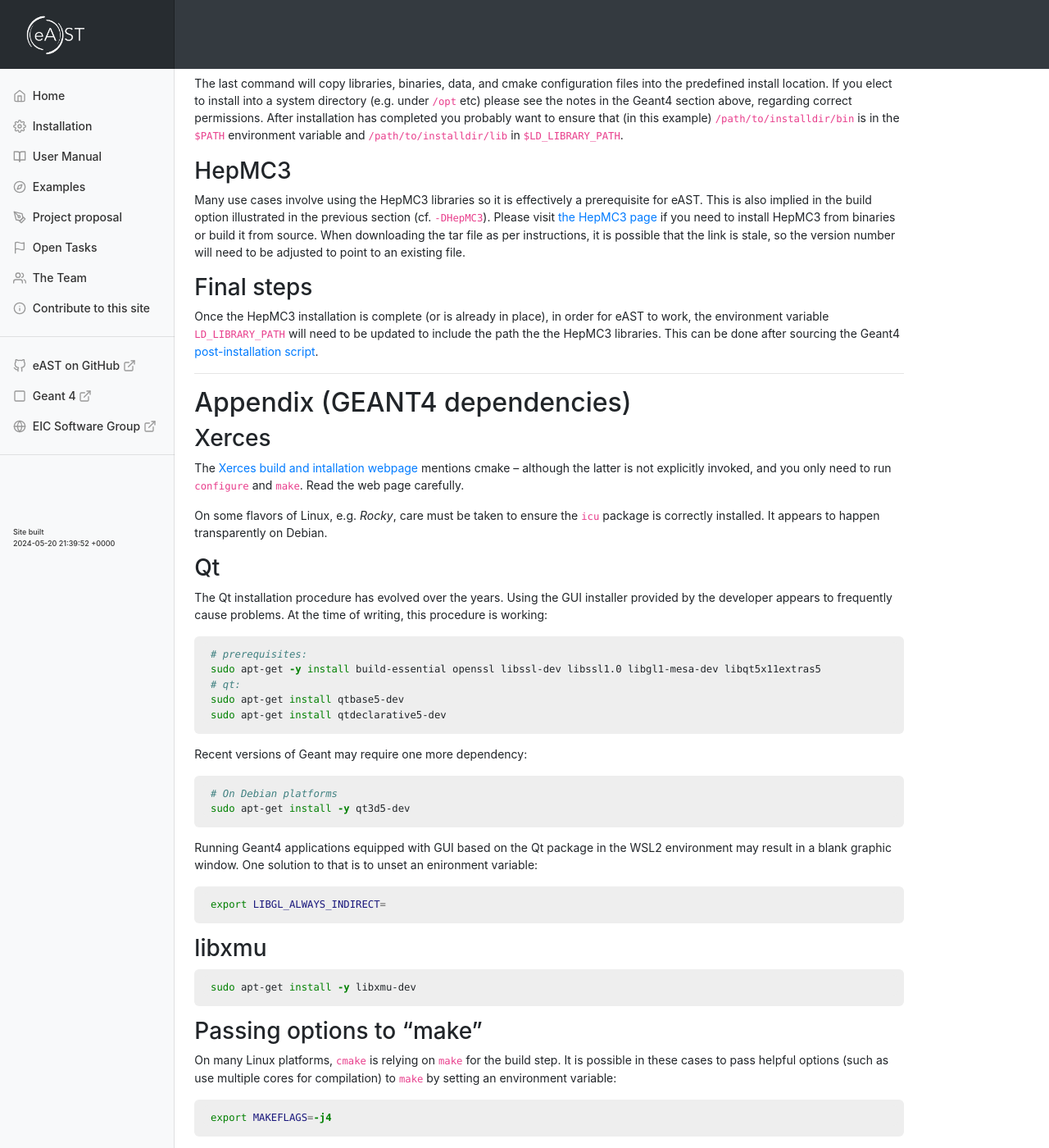
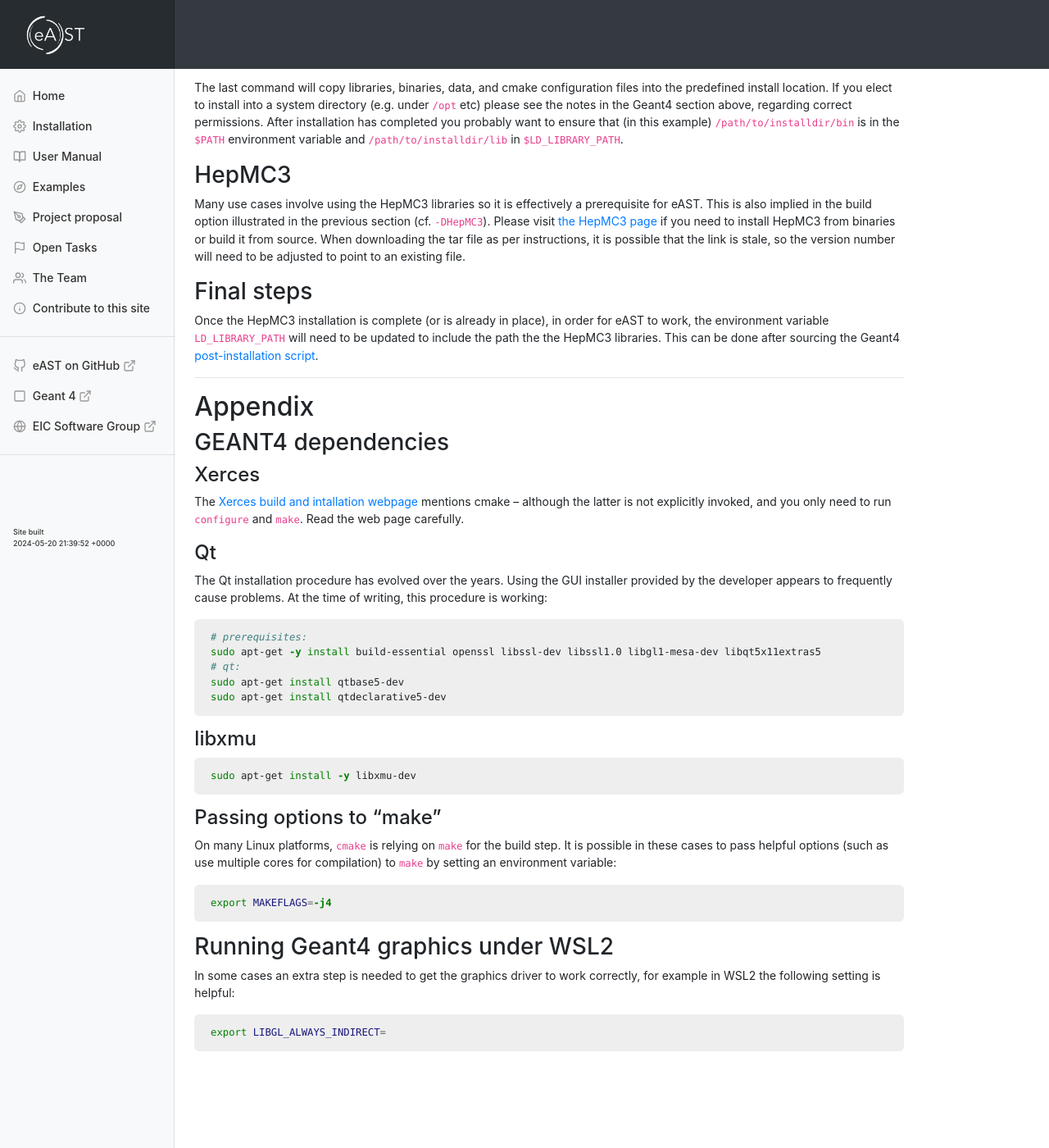
Before and after one commit to eic/east, a Jekyll site: the page built from docs/_content/installation.md, in a window 1280 px wide and 1400 px high, scrolled down 1763 px. Shown: the whole window at 82% size. Built offline with Jekyll 4.4.1, drawn with Linux system fonts in a browser that asks for light colours; nearby versions of some CDN libraries; after the commit the page ends 3059 px from its top, so only the background shows below that; some of the changed text lies outside the part shown.

Commit message:
Updated documentation with a useful WSL2 tip. (#55)

````diff
--- a/docs/_content/installation.md
+++ b/docs/_content/installation.md
@@ -38,14 +38,16 @@ tables:
 
 ### Installation
 
-__eAST__ runs on top of the latest public version of Geant4, so before building eAST you need to install __Geant4__.
-At the time of writing, the current Geant4 version is 11.2.0. You can access [this link](https://geant4.web.cern.ch/support/download){:target="_blank"}
-to access download pages for this and other versions of Geant4, for installation. Comments:
+* __eAST__ runs on top of the latest public version of Geant4, so before building eAST you need to install __Geant4__.
+The current Geant4 version is [11.1.0](https://geant4.web.cern.ch/support/download){:target="_blank"} -- use
+this link to download and install.
 * Please refer to [the Geant4 installation guide](https://geant4-userdoc.web.cern.ch/UsersGuides/InstallationGuide/html/index.html){:target="_blank"}
-and follow all instructions. In many cases (e.g. if the platform is Debian) Geant4 will need to be
-[installed from source](https://geant4-userdoc.web.cern.ch/UsersGuides/InstallationGuide/html/installguide.html){:target="_blank"}.
-* The process involves using `cmake`, and it's important that you use a proper _build directory_ as recommended in the installation guide.
-__Please see the "_CMake options_" section below for details on options.__
+and follow all instructions.
+In many cases (e.g. if the platform is Debian) Geant4 will need to
+be [installed from source](https://geant4-userdoc.web.cern.ch/UsersGuides/InstallationGuide/html/installguide.html){:target="_blank"}.
+* The process involves using `cmake`, and it's
+important that you use a proper _build directory_ as recommended in the installation guide.
+Please see the _CMake options_ section below for details on options.
 * Before you commence the build please make sure that the compilers i.e. `gcc` and `g++` are in the $PATH
 and their versions comply with GEANT requirements.
 * `cmake` will produce helpful diagnostics if some dependencies are missing, in which case these
@@ -63,7 +65,7 @@ so make sure your computer is online at that time.
 *In order to successfuly build eAST it is mandatory that you set the options listed below when using `cmake` to build Geant4*.
 As you can see from the table, if you start from scratch you may need to install the prerequisits first such as
 <em>X11, Qt5, OpenGL and Xerces-C++</em> libraries.
-Please see the [Appendix](/content/installation.html#appendix-geant4-dependencies) for comments and some practical
+Please see the [Appendix](/content/installation.html#appendix) for comments and some practical
 advice about how to proceed.
 
 <table border="1" width="60%">
@@ -145,18 +147,17 @@ path the the HepMC3 libraries. This can be done after sourcing the Geant4
 
 ---
 
-## Appendix (GEANT4 dependencies)
+## Appendix
 
-### Xerces
+### GEANT4 dependencies
+
+#### Xerces
 
 The [Xerces build and intallation webpage](https://xerces.apache.org/xerces-c/build-3.html#UNIXl){:target="_blank"}
 mentions cmake -- although the latter is not explicitly invoked, and you only need to run `configure` and `make`.
 Read the web page carefully.
 
-On some flavors of Linux, e.g. _Rocky_, care must be taken to ensure the `icu` package is correctly installed.
-It appears to happen transparently on Debian.
-
-### Qt
+#### Qt
 
 The Qt installation procedure has evolved over the years. Using the GUI installer
 provided by the developer appears to frequently cause problems. At the time of writing,
@@ -169,29 +170,13 @@ sudo apt-get -y install build-essential openssl libssl-dev libssl1.0 libgl1-mesa
 sudo apt-get install qtbase5-dev
 sudo apt-get install qtdeclarative5-dev
 ```
-
-Recent versions of Geant may require one more dependency:
-```bash
-# On Debian platforms
-sudo apt-get install -y qt3d5-dev
-```
-
-Running Geant4 applications equipped with GUI based on the Qt package in the WSL2 environment
-may result in a blank graphic window. One solution to that is to unset an enironment variable:
-
-```bash
-export LIBGL_ALWAYS_INDIRECT=
-```
-
-
-
-### libxmu
+#### libxmu
 
 ```bash
 sudo apt-get install -y libxmu-dev
 ```
 
-### Passing options to "make"
+#### Passing options to "make"
 
 On many Linux platforms, `cmake` is relying on `make` for the build step.
 It is possible in these cases to pass helpful options (such as use multiple cores
@@ -200,3 +185,12 @@ for compilation) to `make` by setting an environment variable:
 ```bash
 export MAKEFLAGS=-j4
 ```
+
+### Running Geant4 graphics under WSL2
+
+In some cases an extra step is needed to get the graphics driver to work correctly,
+for example in WSL2 the following setting is helpful:
+
+```bash
+export LIBGL_ALWAYS_INDIRECT=
+```
````
Also changed, not shown: docs/_content/manual.md (+7 -1 lines).
